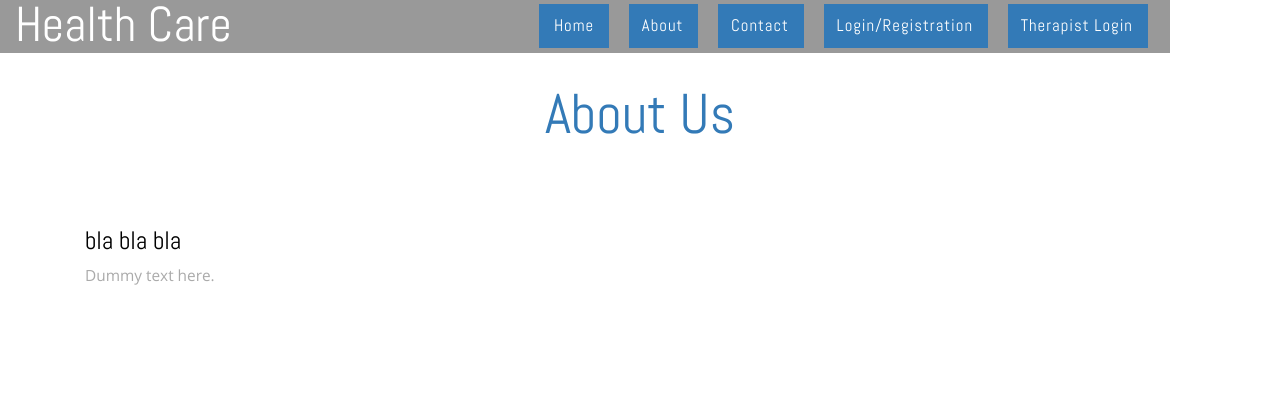
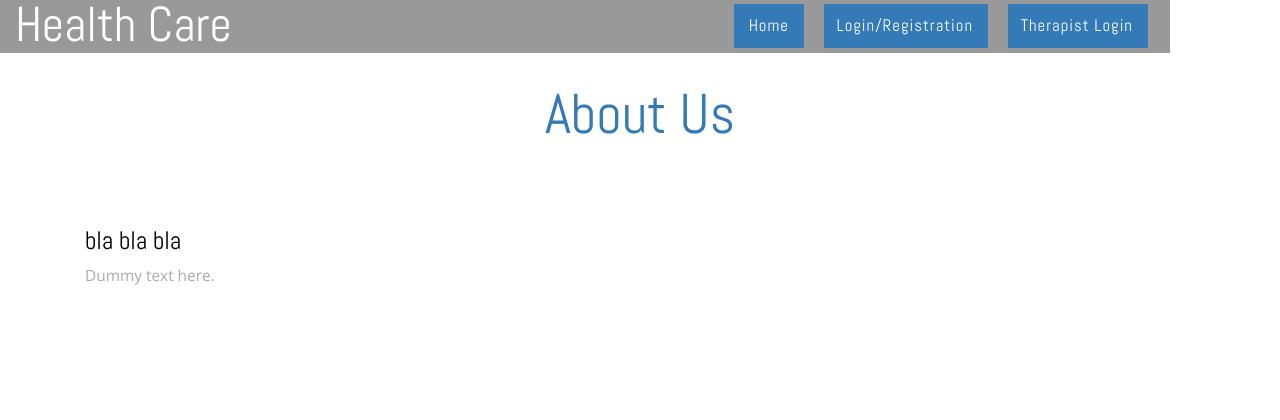
Before and after one commit to zwsnail/comp606A1P2, a PHP site: page /about.php in a window 1280 px wide. Shown: the top 420 px of the page. Run offline with PHP 8.4, Linux system fonts and the light colour scheme.

Commit message:
Update header.php
change  menu

```diff
--- a/header.php
+++ b/header.php
@@ -51,8 +51,6 @@ if(isset($_SESSION["therapist_email"])){
 						<div class="collapse navbar-collapse" id="bs-example-navbar-collapse-1">
 							<ul class="nav navbar-right">
 								<li><a href="index.php" class="link-kumya active scroll"><span data-letters="Home">Home</span></a></li>
-								<li><a href="about.php" class="link-kumya"><span data-letters="About">About</span></a></li>
-								<li><a href="contact.php" class="link-kumya"><span data-letters="Contact">Contact</span></a></li>
 								<?php if(isset($_SESSION["email"])){
 									echo'<li><a href="user_profile.php" class="link-kumya"><span data-letters="profile">Profile</span></a></li>';
 									echo'<li><a href="logout.php" class="link-kumya"><span data-letters="Logout">Logout</span></a></li>';
```
